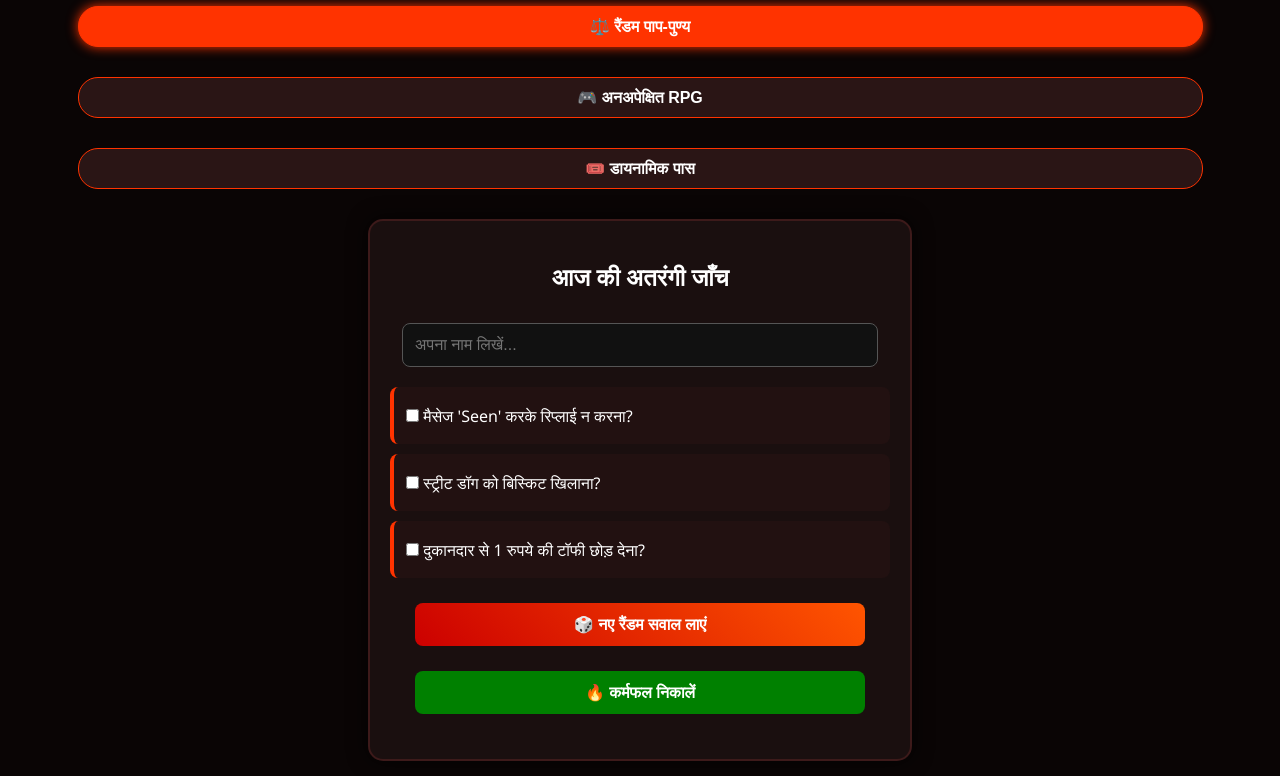
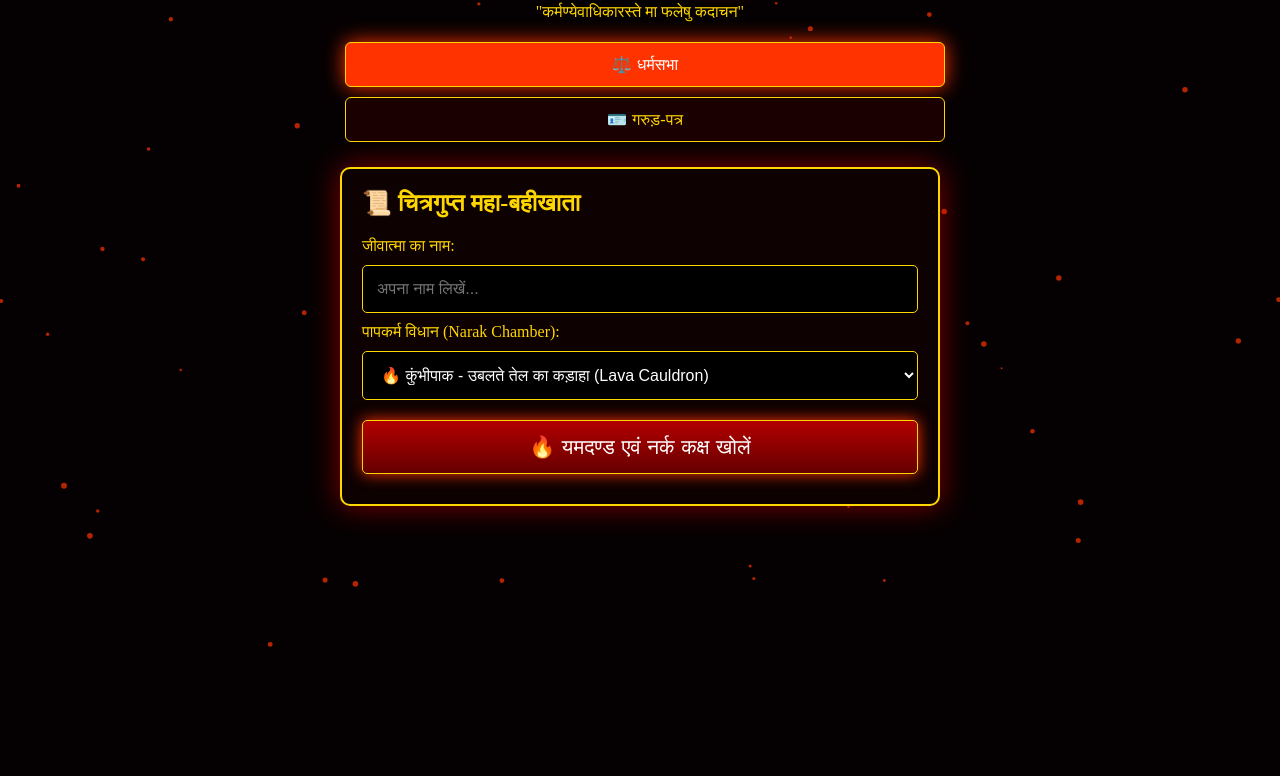
Before and after one commit to prajapatiangad0470-png/yamlok-portal, a website: page public/index.html in a window 1280 px wide. Shown: the part 149-925 px from the top of the page. After the commit the page ends 800 px from the top, so only its background shows below. Drawn offline with Linux system fonts and the light colour scheme; a web font is replaced by a local one.

Commit message:
Added Animated GIF Visual Narak Chambers and High-Level FX

```diff
--- a/public/index.html
+++ b/public/index.html
@@ -3,310 +3,250 @@
 <head>
     <meta charset="UTF-8">
     <meta name="viewport" content="width=device-width, initial-scale=1.0">
-    <title>Yamlok Portal 2.0 - Dynamic Edition</title>
+    <title>🏛️ यमलोक - Cinematic Narak Chambers</title>
+    <link href="https://fonts.googleapis.com/css2?family=Tiro+Devanagari+Sanskrit&family=Yatra+One&display=swap" rel="stylesheet">
     <style>
         :root {
+            --gold: #ffd700;
             --fire-red: #ff3300;
-            --dark-bg: #0a0505;
-            --gold: #ffcc00;
-            --panel-bg: #1a0f0f;
+            --bg-dark: #050002;
         }
 
         body {
-            background-color: var(--dark-bg);
-            color: #ffffff;
-            font-family: 'Segoe UI', Tahoma, Geneva, Verdana, sans-serif;
+            background-color: var(--bg-dark);
+            color: #f0e6d2;
+            font-family: 'Tiro Devanagari Sanskrit', serif;
             margin: 0;
-            padding: 15px;
+            padding: 0;
+            overflow-x: hidden;
             text-align: center;
         }
 
-        h1 {
-            color: var(--fire-red);
-            font-size: 2.2rem;
-            text-shadow: 0 0 10px rgba(255, 51, 0, 0.8);
-            margin-bottom: 5px;
+        /* Particle Background Canvas */
+        #particleCanvas {
+            position: fixed;
+            top: 0; left: 0;
+            width: 100vw; height: 100vh;
+            z-index: 1; pointer-events: none;
         }
 
-        .tagline {
-            color: #aaa;
-            font-style: italic;
-            margin-bottom: 20px;
+        .wrapper {
+            position: relative;
+            z-index: 2;
+            max-width: 600px;
+            margin: 0 auto;
+            padding: 20px 15px;
         }
 
-        .tab-container {
-            display: flex;
-            justify-content: center;
-            gap: 10px;
-            margin-bottom: 20px;
-            flex-wrap: wrap;
+        .title {
+            font-family: 'Yatra One', cursive;
+            font-size: 2.8rem;
+            color: var(--gold);
+            text-shadow: 0 0 20px rgba(255, 51, 0, 0.8);
+            margin: 10px 0 5px 0;
         }
 
-        .tab-btn {
-            background: #2a1515;
-            color: #fff;
-            border: 1px solid var(--fire-red);
-            padding: 10px 18px;
-            border-radius: 20px;
-            font-weight: bold;
+        .nav-btn {
+            background: #1a0000;
+            border: 1px solid var(--gold);
+            color: var(--gold);
+            padding: 12px 20px;
+            border-radius: 6px;
+            font-family: 'Yatra One', cursive;
             cursor: pointer;
-            transition: 0.3s;
+            margin: 5px;
         }
 
-        .tab-btn.active, .tab-btn:hover {
+        .nav-btn.active {
             background: var(--fire-red);
-            box-shadow: 0 0 12px var(--fire-red);
+            color: #fff;
+            box-shadow: 0 0 20px var(--fire-red);
         }
 
-        .tab-content {
+        .panel {
             display: none;
-            background: var(--panel-bg);
-            border: 2px solid #3d1a1a;
-            border-radius: 15px;
+            background: rgba(15, 2, 2, 0.9);
+            border: 2px solid var(--gold);
+            border-radius: 10px;
             padding: 20px;
-            max-width: 500px;
-            margin: 0 auto;
-            box-shadow: 0 0 20px rgba(0,0,0,0.8);
+            text-align: left;
+            box-shadow: 0 0 30px rgba(255, 0, 0, 0.5);
+            backdrop-filter: blur(8px);
         }
 
-        .tab-content.active {
-            display: block;
+        .panel.active { display: block; }
+
+        select, input, button {
+            width: 100%;
+            padding: 14px;
+            margin: 10px 0;
+            background: #000;
+            border: 1px solid var(--gold);
+            color: #fff;
+            border-radius: 5px;
+            font-size: 1rem;
+            box-sizing: border-box;
         }
 
-        input, button {
-            width: 90%;
-            padding: 12px;
-            margin: 10px 0;
-            border-radius: 8px;
-            border: 1px solid #555;
-            background: #111;
-            color: #fff;
-            font-size: 1rem;
+        .exec-btn {
+            background: linear-gradient(180deg, #b30000 0%, #660000 100%);
+            font-family: 'Yatra One', cursive;
+            font-size: 1.3rem;
+            cursor: pointer;
+            box-shadow: 0 0 15px var(--fire-red);
         }
 
-        .action-btn {
-            background: linear-gradient(45deg, #cc0000, #ff5500);
-            border: none;
-            font-weight: bold;
-            color: white;
-            cursor: pointer;
-            margin-top: 15px;
+        /* Animated Room Display Screen */
+        .room-display {
+            margin-top: 20px;
+            border: 2px solid var(--gold);
+            border-radius: 8px;
+            overflow: hidden;
+            background: #000;
+            box-shadow: 0 0 25px rgba(255, 51, 0, 0.6);
+            display: none;
         }
 
-        .question-box {
-            text-align: left;
-            background: #221111;
-            padding: 12px;
-            border-radius: 8px;
-            margin: 10px 0;
-            border-left: 4px solid var(--fire-red);
+        .room-gif {
+            width: 100%;
+            height: 250px;
+            object-fit: cover;
+            border-bottom: 2px solid var(--gold);
         }
 
-        .pass-card {
-            background: linear-gradient(135deg, #1f0000, #400000);
-            border: 3px solid var(--gold);
-            border-radius: 12px;
+        .room-text {
             padding: 15px;
-            margin-top: 15px;
-            text-align: left;
-        }
-
-        .pass-title {
-            color: var(--gold);
-            font-size: 1.2rem;
-            font-weight: bold;
-            text-align: center;
-            border-bottom: 1px solid var(--gold);
-            padding-bottom: 5px;
-        }
-
-        .choice-btn {
-            background: #2b2000;
-            border: 1px solid var(--gold);
-            color: var(--gold);
-            margin: 8px 0;
-            text-align: left;
-            padding: 10px;
-            width: 100%;
-            border-radius: 6px;
-            cursor: pointer;
-        }
-
-        .choice-btn:hover {
-            background: var(--gold);
-            color: #000;
+            background: rgba(20, 0, 0, 0.9);
         }
     </style>
 </head>
 <body>
 
-    <h1>🔥 यमलोक पोर्टल 2.0 🔥</h1>
-    <p class="tagline">चित्रगुप्त का एआई-पावर्ड लाइव बही-खाता</p>
+    <canvas id="particleCanvas"></canvas>
 
-    <div class="tab-container">
-        <button class="tab-btn active" onclick="switchTab('calculator')">⚖️ रैंडम पाप-पुण्य</button>
-        <button class="tab-btn" onclick="switchTab('rpg')">🎮 अनअपेक्षित RPG</button>
-        <button class="tab-btn" onclick="switchTab('pass')">🎟️ डायनामिक पास</button>
+    <div class="wrapper" id="mainWrapper">
+        <h1 class="title">🏛️ यमलोक - Cinematic Narak 🏛️</h1>
+        <p style="color:var(--gold);">"कर्मण्येवाधिकारस्ते मा फलेषु कदाचन"</p>
+
+        <div style="margin-bottom:20px;">
+            <button class="nav-btn active" onclick="switchTab('court')">⚖️ धर्मसभा</button>
+            <button class="nav-btn" onclick="switchTab('pass')">🪪 गरुड़-पत्र</button>
         </div>
 
-    <!-- TAB 1: RANDOM CALCULATOR -->
-    <div id="calculator" class="tab-content active">
-        <h2>आज की अतरंगी जाँच</h2>
-        <input type="text" id="userName" placeholder="अपना नाम लिखें...">
+        <!-- TAB 1: NARAK ROOMS -->
+        <div id="court" class="panel active">
+            <h2 style="color:var(--gold); font-family:'Yatra One'; margin-top:0;">📜 चित्रगुप्त महा-बहीखाता</h2>
 
-        <div id="randomQuestions"></div>
+            <label style="color:var(--gold);">जीवात्मा का नाम:</label>
+            <input type="text" id="soulName" placeholder="अपना नाम लिखें...">
 
-        <button class="action-btn" onclick="generateRandomQuiz()">🎲 नए रैंडम सवाल लाएं</button>
-        <button class="action-btn" style="background:green;" onclick="calculateDynamicScore()">🔥 कर्मफल निकालें</button>
+            <label style="color:var(--gold);">पापकर्म विधान (Narak Chamber):</label>
+            <select id="sinSelect">
+                <option value="kumbhipak">🔥 कुंभीपाक - उबलते तेल का कड़ाहा (Lava Cauldron)</option>
+                <option value="raurav">🐍 रौरव - विषधर सर्प कूप (Serpent Pit)</option>
+                <option value="tamisra">⚡ तामिस्र - गदा व लोह श्रृंखला (Dark Thunder Chains)</option>
+                <option value="asipatra">🗡️ असिपत्रवन - तलवार-पत्तेदार जंगल (Blade Forest)</option>
+            </select>
 
-        <div id="calcResult" style="margin-top:15px;"></div>
+            <button class="exec-btn" onclick="openNarakRoom()">🔥 यमदण्ड एवं नर्क कक्ष खोलें</button>
+
+            <!-- Dynamic Animated Room Output -->
+            <div id="roomDisplay" class="room-display">
+                <img id="roomGif" class="room-gif" src="" alt="Narak Room Animation">
+                <div class="room-text" id="roomDetails"></div>
+            </div>
         </div>
 
-    <!-- TAB 2: RPG GAME -->
-    <div id="rpg" class="tab-content">
-        <h2>यमलोक एस्केप simulator</h2>
-        <div id="story" style="font-size:1.1rem; margin:15px 0;">आप आँखें खोलते हैं और देखते हैं कि यमराज का भैंसा आपको घूर रहा है!</div>
-        <div id="choices"></div>
+        <!-- TAB 2: GARUD PASS -->
+        <div id="pass" class="panel">
+            <h2 style="color:var(--gold); font-family:'Yatra One'; margin-top:0;">🎟️ यमलोक गरुड़-पत्र</h2>
+            <input type="text" id="passName" placeholder="नाम दर्ज करें...">
+            <button class="exec-btn" onclick="generatePass()">📜 पत्र इश्यू करें</button>
+            <div id="passOut"></div>
+        </div>
     </div>
 
-    <!-- TAB 3: PASS GENERATOR -->
-    <div id="pass" class="tab-content">
-        <h2>VIP यमलोक पास</h2>
-        <input type="text" id="passName" placeholder="अपना नाम लिखें...">
-        <button class="action-btn" onclick="generateDynamicPass()">🎟️ पास जनरेट करें</button>
-
-        <div id="passDisplay"></div>
-    </div>
+    <audio id="thunder" src="https://assets.mixkit.co/active_storage/sfx/2174/2174-preview.mp3"></audio>
 
     <script>
-        const allQuestions = [
-            { q: "रात को 2 बजे तक रील देखना?", points: -25 },
-            { q: "दुकानदार से 1 रुपये की टॉफी छोड़ देना?", points: +10 },
-            { q: "मैसेज 'Seen' करके रिप्लाई न करना?", points: -30 },
-            { q: "स्ट्रीट डॉग को बिस्किट खिलाना?", points: +40 },
-            { q: "मम्मी के बुलाने पर बहरे बनने का नाटक करना?", points: -35 },
-            { q: "दोस्त की शादी में बिना लिफाफे के खाना खा लेना?", points: -15 },
-            { q: "ग्रुप में फेक न्यूज़ शेयर करना?", points: -50 },
-            { q: "बिना नहाए मंदिर चले जाना?", points: -10 }
-        ];
+        // High-Quality Animation GIF URLs for Narak Chambers
+        const narakRooms = {
+            kumbhipak: {
+                gif: "https://media.giphy.com/media/v1.Y2lkPTc5MGI3NjExM3ZxbDVpOG1xNml2aGF0dWJ5NGlqM2dtMjkycmZsa3MxbTFzOGI3dyZlcD12MV9pbnRlcm5hbF9naWZfYnlfaWQmY3Q9Zw/L2QgkRnnAW3M4/giphy.gif",
+                title: "🔥 कुंभीपाक नरक कक्ष (Boiling Cauldron Chamber)",
+                desc: "पापी आत्मा को उबलते तेल व पिघली धातुओं के विशाल कड़ाहे में गरुड़ पुराण विधान अनुसार युगों तक पकाया जा रहा है!"
+            },
+            raurav: {
+                gif: "https://media.giphy.com/media/v1.Y2lkPTc5MGI3NjExbnFlMnI4ZHdrdzRreThqMjE2enJxcDF1ZHRldDdmOTdrMG9mZXlhbyZlcD12MV9pbnRlcm5hbF9naWZfYnlfaWQmY3Q9Zw/26ufoRAIGWxyizACQ/giphy.gif",
+                title: "🐍 रौरव नरक कक्ष (Serpent Pit Chamber)",
+                desc: "विशाल विषधर 'रुरु' नाग एवं खौफनाक जीव निरंतर आत्मा को डंस रहे हैं!"
+            },
+            tamisra: {
+                gif: "https://media.giphy.com/media/v1.Y2lkPTc5MGI3NjExeGJhN3NmZnprOXQzbDFpMW5yZXBpdG1jN2I3eWkybTBoMjQyaWszbyZlcD12MV9pbnRlcm5hbF9naWZfYnlfaWQmY3Q9Zw/3o7TKSjRrfIPjeiVyM/giphy.gif",
+                title: "⚡ तामिस्र नरक कक्ष (Thunder & Metal Chains)",
+                desc: "घोर अंधकार में यमदूतों द्वारा लोहे की जलती जंजीरों व अस्त्रों से प्रहार किया जा रहा है!"
+            },
+            asipatra: {
+                gif: "https://media.giphy.com/media/v1.Y2lkPTc5MGI3NjExM3pnaHR4dnBsMXhsbHFycXR5a3IwaDNyZmZzMGppcWF6aGx1dWJqZyZlcD12MV9pbnRlcm5hbF9naWZfYnlfaWQmY3Q9Zw/xT1R3C1lHqllc6xKdq/giphy.gif",
+                title: "🗡️ असिपत्रवन नरक कक्ष (Razor Blade Forest)",
+                desc: "तीखे तलवारों जैसे पत्तों वाले जंगल में आत्मा को यमदूत कोड़ों से दौड़ा रहे हैं!"
+            }
+        };
 
-        let currentQuiz = [];
+        function openNarakRoom() {
+            const name = document.getElementById('soulName').value || "अज्ञात आत्मा";
+            const sin = document.getElementById('sinSelect').value;
+            const room = narakRooms[sin];
 
-        function generateRandomQuiz() {
-            const container = document.getElementById('randomQuestions');
-            container.innerHTML = '';
-            // Shuffle and pick 3 random questions
-            const shuffled = [...allQuestions].sort(() => 0.5 - Math.random());
-            currentQuiz = shuffled.slice(0, 3);
+            // Sound & Shake Effect
+            const audio = document.getElementById('thunder');
+            audio.currentTime = 0; audio.play().catch(() => {});
 
-            currentQuiz.forEach((item, index) => {
-                container.innerHTML += `
-                    <div class="question-box">
-                        <label>
-                            <input type="checkbox" id="q_${index}" style="width:auto;"> ${item.q}
-                        </label>
-                    </div>
+            document.getElementById('roomGif').src = room.gif;
+            document.getElementById('roomDetails').innerHTML = `
+                <h3 style="color:var(--gold); margin-top:0;">${room.title}</h3>
+                <p><b>जीवात्मा:</b> ${name}</p>
+                <p style="color:#ffaaaa;">${room.desc}</p>
             `;
-            });
+            document.getElementById('roomDisplay').style.display = 'block';
         }
 
-        function calculateDynamicScore() {
-            const name = document.getElementById('userName').value || "पापी प्राणी";
-            let score = 0;
-
-            currentQuiz.forEach((item, index) => {
-                if(document.getElementById(`q_${index}`).checked) {
-                    score += item.points;
-                }
-            });
-
-            // Random Luck Multiplier (-20 to +20)
-            const luck = Math.floor(Math.random() * 41) - 20;
-            const finalScore = score + luck;
-
-            const punishments = [
-                "उबलते हुए मोबिल ऑयल में रील्स बनाने की सज़ा!",
-                "बिना वाई-फाई वाले कमरे में 100 साल रहना!",
-                "चित्रगुप्त के बही-खाते में दिन-रात एंट्री करने की ड्यूटी!"
-            ];
-            const rewards = [
-                "यमलोक के स्विमिंग पूल का लाइफटाइम पास!",
-                "अप्सराओं के डांस शो में VIP फ्रंट सीट!"
-            ];
-
-            const randomOutput = finalScore < 0
-                ? punishments[Math.floor(Math.random() * punishments.length)]
-                : rewards[Math.floor(Math.random() * rewards.length)];
-
-            document.getElementById('calcResult').innerHTML = `
-                <h3>${name} का कर्म रिपोर्ट</h3>
-                <p>स्कोर: <b>${finalScore}</b> (लक फैक्टर: ${luck})</p>
-                <p><b>फैसला:</b> ${randomOutput}</p>
+        function generatePass() {
+            const name = document.getElementById('passName').value || "जीवात्मा";
+            document.getElementById('passOut').innerHTML = `
+                <div style="background:#1a0000; border:2px solid var(--gold); padding:15px; margin-top:15px; border-radius:8px;">
+                    <h3 style="color:var(--gold);">॥ यमलोक गरुड़-पत्र ॥</h3>
+                    <p><b>जीवात्मा:</b> ${name}</p>
+                    <p><b>SOUL CODE:</b> YM-${Math.floor(100000 + Math.random()*900000)}</p>
+                </div>
             `;
         }
 
-        // RPG Engine with Random Multi-branching
-        function startRPG() {
-            const story = document.getElementById('story');
-            const choices = document.getElementById('choices');
-
-            story.innerText = "आप यमलोक के गेट पर खड़े हैं। यमराज के भैंसे ने आपको देख लिया है!";
-            choices.innerHTML = `
-                <button class="choice-btn" onclick="rpgOutcome('bribe')">🥐 भैंसे को बिस्किट ऑफर करें</button>
-                <button class="choice-btn" onclick="rpgOutcome('dance')">💃 नागिन डांस शुरू कर दें</button>
-                <button class="choice-btn" onclick="rpgOutcome('run')">🏃 पीछे मुड़कर सरपट भागें</button>
-            `;
-        }
-
-        function rpgOutcome(action) {
-            const story = document.getElementById('story');
-            const choices = document.getElementById('choices');
-            const roll = Math.random();
-
-            if(action === 'bribe') {
-                if(roll > 0.5) {
-                    story.innerText = "भैंसा खुश हो गया! उसने आपको अपनी पीठ पर बैठाकर वापस धरती पर छोड़ दिया। WIN!";
-                } else {
-                    story.innerText = "भैंसा डाइटिंग पर था! उसने गुस्सा होकर आपको नर्क की कड़ाही में फेंक दिया। GAME OVER!";
-                }
-            } else if(action === 'dance') {
-                story.innerText = "चित्रगुप्त आपका डांस देखकर इम्प्रेस हो गए! उन्होंने आपको यमलोक का सांस्कृतिक मंत्री बना दिया!";
-            } else {
-                story.innerText = "आप भागते-भागते चित्रगुप्त के चाय के कप से टकरा गए। सज़ा में आपको 1000 साल झाड़ू लगानी पड़ेगी!";
-            }
-
-            choices.innerHTML = `<button class="action-btn" onclick="startRPG()">🔄 फिर से नया गेम खेलें</button>`;
-        }
-
-        function generateDynamicPass() {
-            const name = document.getElementById('passName').value || "अज्ञात आत्मा";
-            const passId = "YM-" + Math.floor(100000 + Math.random() * 900000);
-
-            const titles = ["Pro Pap-Aatma", "Chitragupta's Favourite", "Narak VIP Guest", "Moksh Candidate"];
-            const randomTitle = titles[Math.floor(Math.random() * titles.length)];
-
-            const html = `
-                <div class="pass-card">
-                    <div class="pass-title">OFFICIAL YAMLOK ENTRY PASS</div>
-                    <p><b>नाम:</b> ${name}</p>
-                    <p><b>SOUL ID:</b> ${passId}</p>
-                    <p><b>उपाधि:</b> ${randomTitle}</p>
-                    <p><b>सिक्योरिटी कोड:</b> 💀-00${Math.floor(Math.random()*99)}</p>
-                </div>
-            `;
-            document.getElementById('passDisplay').innerHTML = html;
-        }
-
-        function switchTab(tabId) {
-            document.querySelectorAll('.tab-content').forEach(el => el.classList.remove('active'));
-            document.querySelectorAll('.tab-btn').forEach(el => el.classList.remove('active'));
-            document.getElementById(tabId).classList.add('active');
+        function switchTab(t) {
+            document.querySelectorAll('.panel').forEach(e => e.classList.remove('active'));
+            document.querySelectorAll('.nav-btn').forEach(e => e.classList.remove('active'));
+            document.getElementById(t).classList.add('active');
             event.target.classList.add('active');
         }
 
-        // Init
-        generateRandomQuiz();
-        startRPG();
+        // Particles
+        const canvas = document.getElementById('particleCanvas');
+        const ctx = canvas.getContext('2d');
+        canvas.width = window.innerWidth; canvas.height = window.innerHeight;
+        const pts = Array.from({length:60}, () => ({
+            x: Math.random()*canvas.width, y: Math.random()*canvas.height,
+            r: Math.random()*2+1, sy: Math.random()*-1-0.5
+        }));
+        function draw() {
+            ctx.clearRect(0,0,canvas.width,canvas.height);
+            pts.forEach(p => {
+                p.y += p.sy; if(p.y < 0) p.y = canvas.height;
+                ctx.beginPath(); ctx.arc(p.x, p.y, p.r, 0, Math.PI*2);
+                ctx.fillStyle = 'rgba(255, 51, 0, 0.7)'; ctx.fill();
+            });
+            requestAnimationFrame(draw);
+        }
+        draw();
     </script>
 </body>
 </html>
```
Lines whose indentation alone changed are shown as unchanged.
